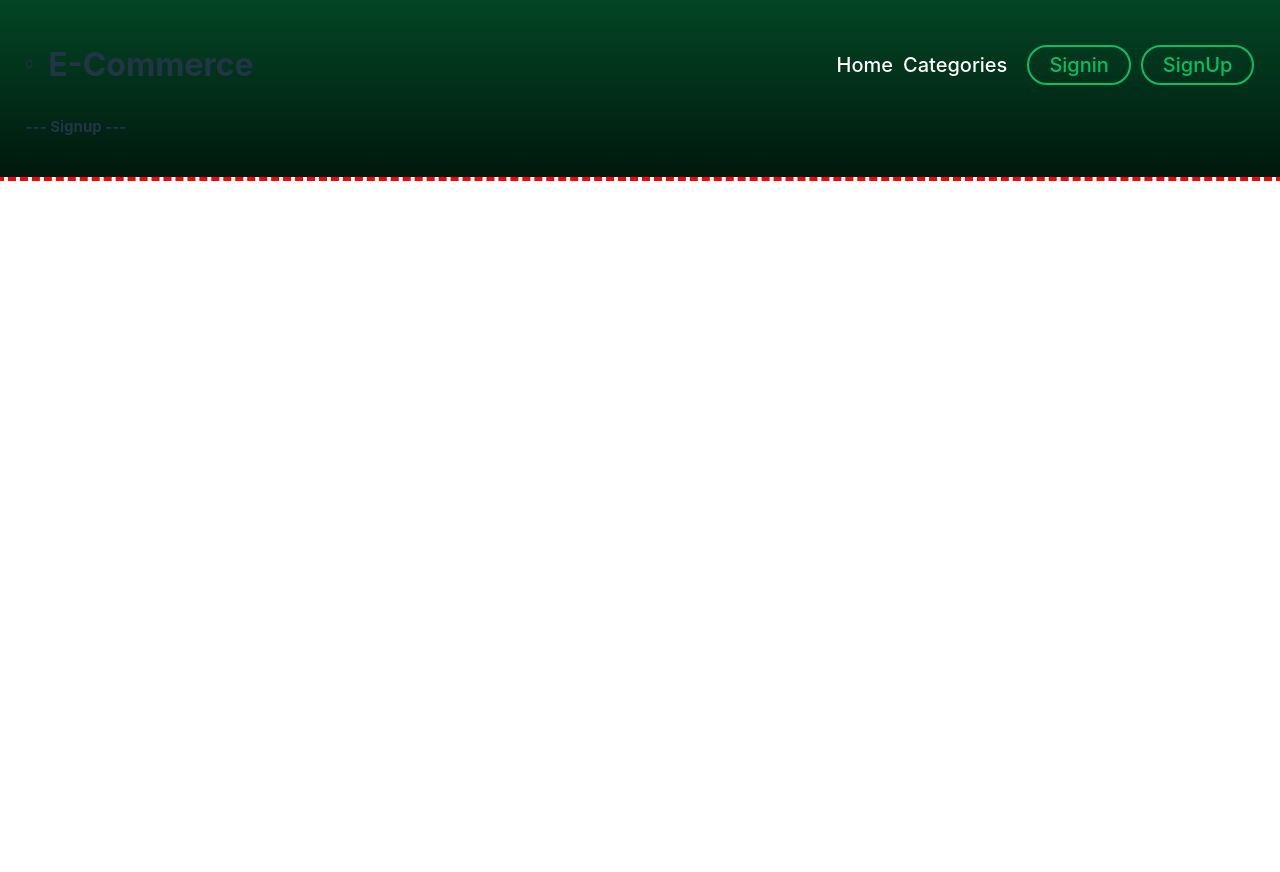
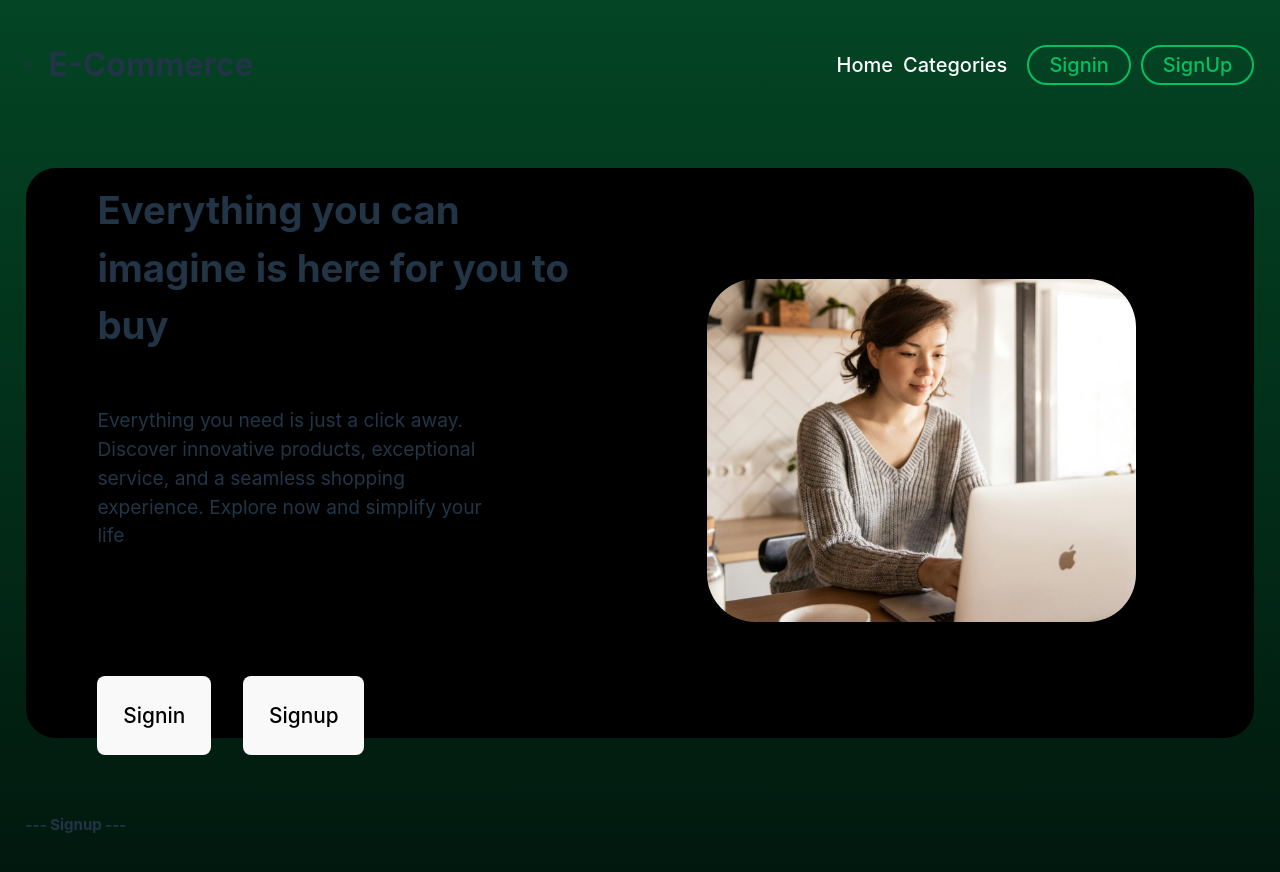
Before and after one commit to celik-arda/e-commerce, a React (Vite) app: page /signup in a window 1280 px wide. Shown: the top 872 px of the page. Before the commit the page ends 800 px from the top, so only its background shows below. Built offline with nearby package versions, Linux system fonts and the light colour scheme.

Commit message:
feat(Header.tsx/ & hero_section_img.jpg): load image and complete hero section
corp image for hero and add it, complete hero section temporarily for only one screen width (appr. 1500px)

Signed-off-by: celik-arda <“ardacelik.dev@gmail.com”>

```diff
--- a/src/components/header/Header.module.css
+++ b/src/components/header/Header.module.css
@@ -1,30 +1,84 @@
+.hero_section {
+  display: flex;
+  justify-content: center;
+  align-items: center;
+  width: 1000px;
+  height: 500px;
+}
+
 .header_container {
   display: flex;
   flex-direction: column;
 }
-
-.header_menu {
+.header_container .header_menu {
   display: flex;
   justify-content: space-between;
   align-items: center;
 }
-.header_menu .site_name {
+.header_container .header_menu .site_name {
   display: flex;
   justify-content: space-between;
   gap: 1.5em;
 }
-.header_menu .site_name span {
+.header_container .header_menu .site_name span {
   display: flex;
   align-items: center;
 }
-.header_menu .nav_container .navbar {
+.header_container .header_menu .nav_container .navbar {
   display: flex;
   justify-content: space-between;
   align-items: center;
   gap: 1em;
 }
-.header_menu .nav_container a {
+.header_container .header_menu .nav_container a {
   display: inline-block;
   font-size: 2em;
   color: white;
+}
+
+.hero_section {
+  width: -moz-fit-content;
+  width: fit-content;
+  margin: 4rem auto;
+  padding: 3.5em;
+  max-height: 500px;
+  background-color: black;
+  border-radius: 3em;
+}
+.hero_section .hero_left_side {
+  flex: 1;
+  padding: 2.3rem;
+  display: grid;
+  grid-template-rows: 9fr 11fr 3fr;
+  font-size: 1.3rem;
+}
+.hero_section .hero_left_side h2 {
+  display: inline-block;
+  font-size: 2.4rem;
+  width: 96%;
+  text-align: left;
+}
+.hero_section .hero_left_side p {
+  display: inline-block;
+  font-size: 1.2rem;
+  width: 78%;
+  text-align: left;
+}
+.hero_section .hero_left_side .hero_buttons {
+  display: flex;
+  gap: 2rem;
+}
+.hero_section .hero_right_side {
+  flex: 1;
+  padding: 2.8rem;
+}
+.hero_section .hero_right_side .hero_img_container {
+  width: 88%;
+  margin: auto auto;
+  border-radius: 2rem;
+}
+.hero_section .hero_right_side .hero_img_container .hero_image {
+  max-width: 98%;
+  background-size: cover;
+  border-radius: 3rem;
 }/*# sourceMappingURL=Header.module.css.map */
--- a/src/components/header/Header.module.scss
+++ b/src/components/header/Header.module.scss
@@ -1,8 +1,8 @@
+@import '../../variables';
 
 .header_container {
     display: flex;
     flex-direction: column;
-}
 
     .header_menu {
         display: flex;
@@ -37,3 +37,65 @@
             }
         }
     }
+
+
+}
+
+
+.hero_section {
+    @extend %centered_flex;
+
+    width: fit-content;
+    margin: 4rem auto;
+    padding: 3.5em;
+    max-height: 500px;
+    background-color: black;
+    border-radius: 3em;
+
+    .hero_left_side {
+        flex: 1;
+        padding: 2.3rem;
+        display: grid;
+        grid-template-rows: 9fr 11fr 3fr;
+        font-size: 1.3rem;
+
+        h2 {
+            display: inline-block;
+            font-size: 2.4rem;
+            width: 96%;
+            text-align: left;
+        }
+
+        p {
+            display: inline-block;
+            font-size: 1.2rem;
+            width: 78%;
+            text-align: left;
+        }
+
+        .hero_buttons {
+            display: flex;
+            gap: 2rem;
+        }
+    }
+    .hero_right_side {
+        flex: 1;
+        padding: 2.8rem;
+        // box-sizing: border-box;
+
+        .hero_img_container {
+            width: 88%;
+            margin: auto auto;
+            // overflow: hidden;
+            border-radius: 2rem;
+
+
+            .hero_image {
+                max-width: 98%;
+                background-size: cover;
+                border-radius: 3rem;
+            }
+        }
+
+    }
+}
--- a/src/components/header/Header.tsx
+++ b/src/components/header/Header.tsx
@@ -1,5 +1,8 @@
 import { NavLink } from 'react-router-dom'
 import style from './Header.module.css';
+
+// importing hero_section_image from public //
+import hero_image from '../../../public/hero_section_img_rendered.jpg';
 
 const Header = () => {
     return (
@@ -26,8 +29,20 @@ const Header = () => {
                     </nav>
                 </div>
             </div>
-            <div className='header_hero_area'>
-                <div className='hero_section'></div>
+            <div className={style.hero_section}>
+                <div className={style.hero_left_side}>
+                    <h2>Everything you can imagine is here for you to buy</h2>
+                    <p>Everything you need is just a click away. Discover innovative products, exceptional service, and a seamless shopping experience. Explore now and simplify your life</p>
+                    <div className={style.hero_buttons}>
+                        <button type='submit'>Signin</button>
+                        <button type='submit'>Signup</button>
+                    </div>
+                </div>
+                <div className={style.hero_right_side}>
+                    <div className={style.hero_img_container}>
+                        <img className={style.hero_image} src={hero_image} alt='heroImage' />
+                    </div>
+                </div>
             </div>
         </div>
     )
```
Also changed, not shown: public/hero_section_img_rendered.jpg (added). Lines whose indentation alone changed are shown as unchanged.
